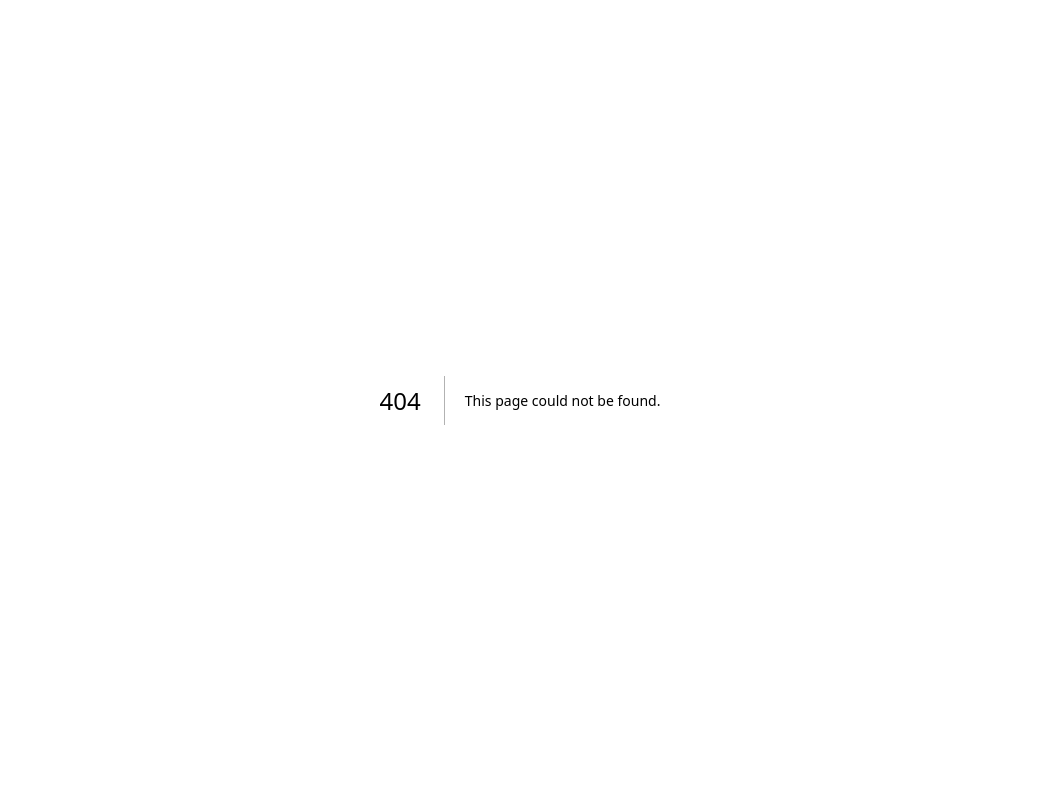
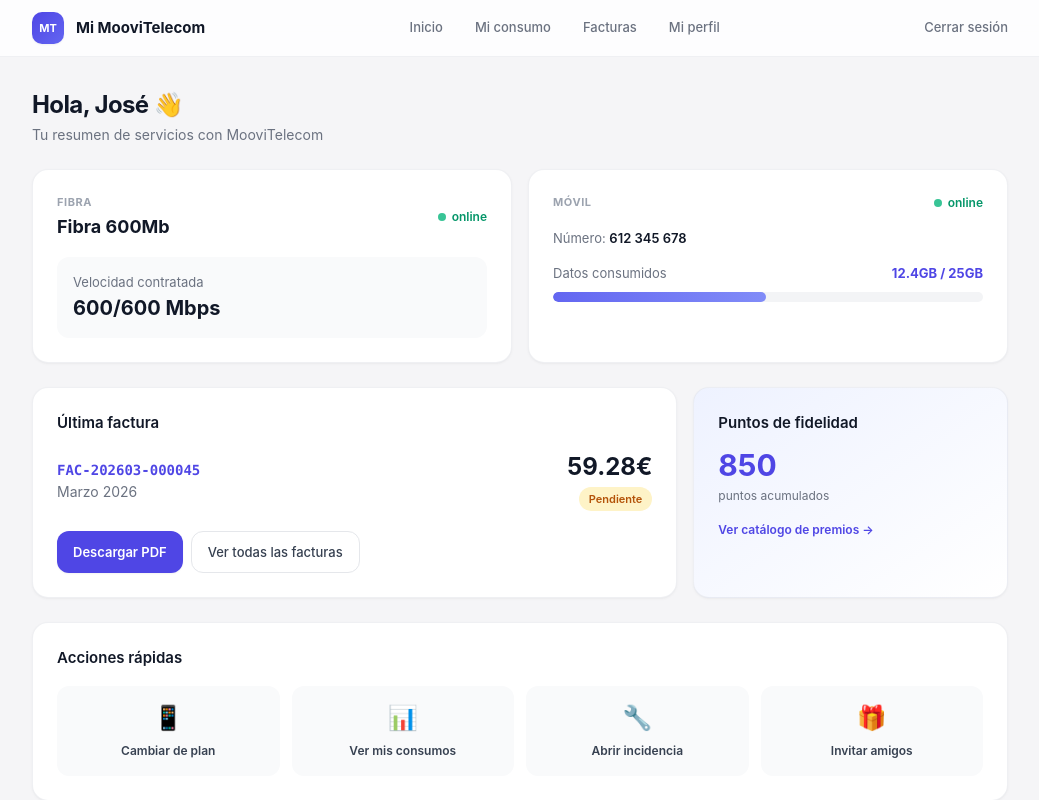
Before and after one commit to creatitagency/isp-manager-pro, a Next.js app: page /portal in a window 1280 px wide. Before the commit this address had no page. Shown: the top 800 px of the page, without its empty margins (120-1159 px from the left). Built offline with nearby package versions, Linux system fonts and the light colour scheme.

Commit message:
Add src/app/(portal)/portal/page.tsx

```diff
--- /dev/null
+++ b/src/app/(portal)/portal/page.tsx
@@ -0,0 +1,124 @@
+/**
+ * Customer Portal — Home / Dashboard
+ * Shows service summary, consumption, latest invoice, and quick actions
+ */
+export default function PortalHome() {
+  // In production, this data comes from the authenticated client session
+  const client = {
+    name: "José Arroyo",
+    plan: "Pack Fibra 600 + Móvil 25GB",
+    status: "Activo",
+    services: [
+      { type: "Fibra", plan: "Fibra 600Mb", speed: "600/600 Mbps", status: "online" },
+      { type: "Móvil", number: "612 345 678", data: "25GB", used: "12.4GB", status: "online" },
+    ],
+    lastInvoice: { number: "FAC-202603-000045", period: "Marzo 2026", total: 59.28, status: "Pendiente" },
+    loyaltyPoints: 850,
+  };
+
+  return (
+    <div className="space-y-6 animate-fade-in">
+      {/* Welcome */}
+      <div>
+        <h1 className="text-2xl font-bold text-gray-900 tracking-tight">
+          Hola, {client.name.split(" ")[0]} 👋
+        </h1>
+        <p className="text-sm text-gray-500 mt-1">Tu resumen de servicios con MooviTelecom</p>
+      </div>
+
+      {/* Service Cards */}
+      <div className="grid grid-cols-1 md:grid-cols-2 gap-4">
+        {client.services.map((svc, i) => (
+          <div key={i} className="card p-6 space-y-4">
+            <div className="flex items-center justify-between">
+              <div>
+                <div className="text-[11px] font-bold uppercase tracking-wider text-gray-400">{svc.type}</div>
+                <div className="text-lg font-bold text-gray-900 mt-0.5">{svc.plan}</div>
+              </div>
+              <div className="flex items-center gap-1.5">
+                <div className="w-2 h-2 rounded-full bg-emerald-500 animate-pulse" />
+                <span className="text-[12px] font-semibold text-emerald-600">{svc.status}</span>
+              </div>
+            </div>
+
+            {svc.type === "Fibra" && (
+              <div className="bg-gray-50 rounded-xl p-4">
+                <div className="text-[13px] text-gray-500">Velocidad contratada</div>
+                <div className="text-xl font-bold text-gray-900 mt-0.5">{svc.speed}</div>
+              </div>
+            )}
+
+            {svc.type === "Móvil" && (
+              <>
+                <div className="text-[13px] text-gray-500">Número: <span className="font-semibold text-gray-900">{svc.number}</span></div>
+                <div>
+                  <div className="flex items-center justify-between mb-2">
+                    <span className="text-[13px] text-gray-500">Datos consumidos</span>
+                    <span className="text-[13px] font-bold text-brand-600">{svc.used} / {svc.data}</span>
+                  </div>
+                  <div className="h-2.5 bg-gray-100 rounded-full overflow-hidden">
+                    <div
+                      className="h-full bg-gradient-to-r from-brand-500 to-brand-400 rounded-full transition-all"
+                      style={{ width: `${(parseFloat(svc.used || "0") / parseFloat(svc.data || "1")) * 100}%` }}
+                    />
+                  </div>
+                </div>
+              </>
+            )}
+          </div>
+        ))}
+      </div>
+
+      {/* Latest Invoice + Loyalty */}
+      <div className="grid grid-cols-1 md:grid-cols-3 gap-4">
+        <div className="md:col-span-2 card p-6">
+          <div className="section-title mb-4">Última factura</div>
+          <div className="flex items-center justify-between">
+            <div>
+              <div className="font-mono text-sm text-brand-600 font-semibold">{client.lastInvoice.number}</div>
+              <div className="text-sm text-gray-500 mt-0.5">{client.lastInvoice.period}</div>
+            </div>
+            <div className="text-right">
+              <div className="text-2xl font-bold text-gray-900">{client.lastInvoice.total.toFixed(2)}€</div>
+              <div className="badge bg-amber-100 text-amber-700 mt-1">{client.lastInvoice.status}</div>
+            </div>
+          </div>
+          <div className="flex gap-2 mt-5">
+            <button className="btn-primary text-[13px]">Descargar PDF</button>
+            <button className="btn-secondary text-[13px]">Ver todas las facturas</button>
+          </div>
+        </div>
+
+        <div className="card p-6 bg-gradient-to-br from-brand-50 to-white">
+          <div className="section-title mb-3">Puntos de fidelidad</div>
+          <div className="text-3xl font-bold text-brand-600">{client.loyaltyPoints}</div>
+          <div className="text-[12px] text-gray-500 mt-1">puntos acumulados</div>
+          <div className="mt-4 text-[12px] text-brand-600 font-semibold cursor-pointer hover:underline">
+            Ver catálogo de premios →
+          </div>
+        </div>
+      </div>
+
+      {/* Quick Actions */}
+      <div className="card p-6">
+        <div className="section-title mb-4">Acciones rápidas</div>
+        <div className="grid grid-cols-2 md:grid-cols-4 gap-3">
+          {[
+            { label: "Cambiar de plan", emoji: "📱" },
+            { label: "Ver mis consumos", emoji: "📊" },
+            { label: "Abrir incidencia", emoji: "🔧" },
+            { label: "Invitar amigos", emoji: "🎁" },
+          ].map((action) => (
+            <button
+              key={action.label}
+              className="flex flex-col items-center gap-2 p-4 bg-gray-50 rounded-xl hover:bg-gray-100 transition-colors"
+            >
+              <span className="text-2xl">{action.emoji}</span>
+              <span className="text-[12px] font-semibold text-gray-700">{action.label}</span>
+            </button>
+          ))}
+        </div>
+      </div>
+    </div>
+  );
+}
```
